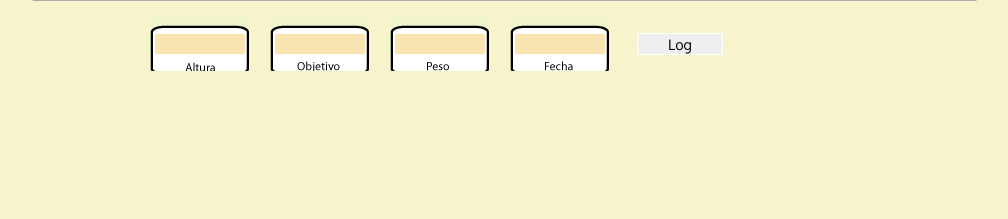
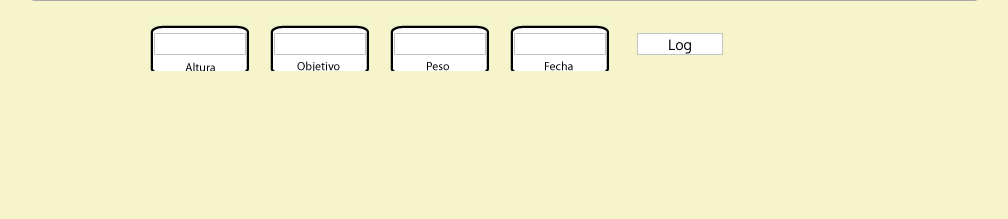
Before and after one commit to acantatore/Chompanion, a Python web app: template template/Log.html in a window 1280 px wide. Shown: the part 452-671 px from the top of the page, without its empty margins (140-1148 px from the left). Run offline with Jinja, Linux system fonts and the light colour scheme; the template is opened without the code that fills it: most values are stand-ins (such as "Sample title", 1, 10 or a date in 2020).

Commit message:
Refactoring

```diff
--- a/static/text.css
+++ b/static/text.css
@@ -87,23 +87,22 @@ div.bottom#pes{
 
     background-image: url("/static/pes_bgr.png");
 }
-div.bottom#pes input:empty{
-    background-color: #f7e4b0;
-}
 div.bottom#dat{
     background-image: url("/static/fec_bgr.png");
 }
-div.bottom#dat input:empty{
+div.bottom input:hover{
     background-color: #f7e4b0;
 }
-div.bottom#alt input:empty{
-    background-color: #f7e4b0;
+div.bottom button {
+    background-color: #c3c3c3
 }
-div.bottom#obj input:empty{
-    background-color: #f7e4b0;
+div.bottom button:hover
+{
+    background-color: #f7e4b0
 }
 div.bottom input{
-    border: 1px solid #fff;
+    background-color: #ffffff;
+    border: 1px solid #c3c3c3;
     text-align: center;
     font-size: 0.9em;
     font-family: "oxygen";
```
